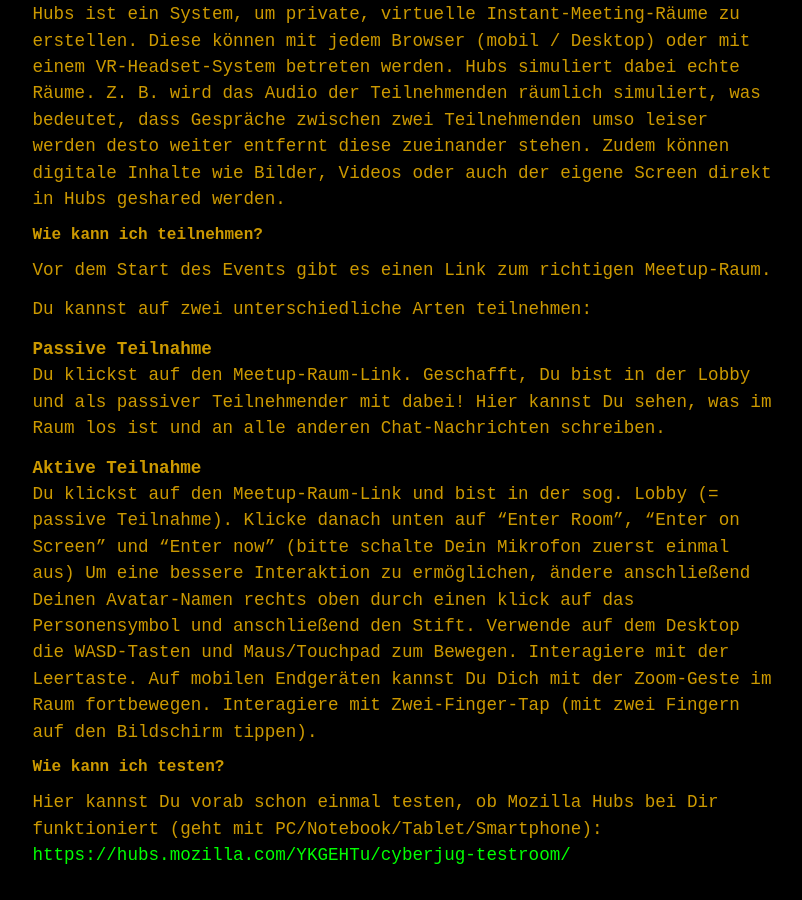
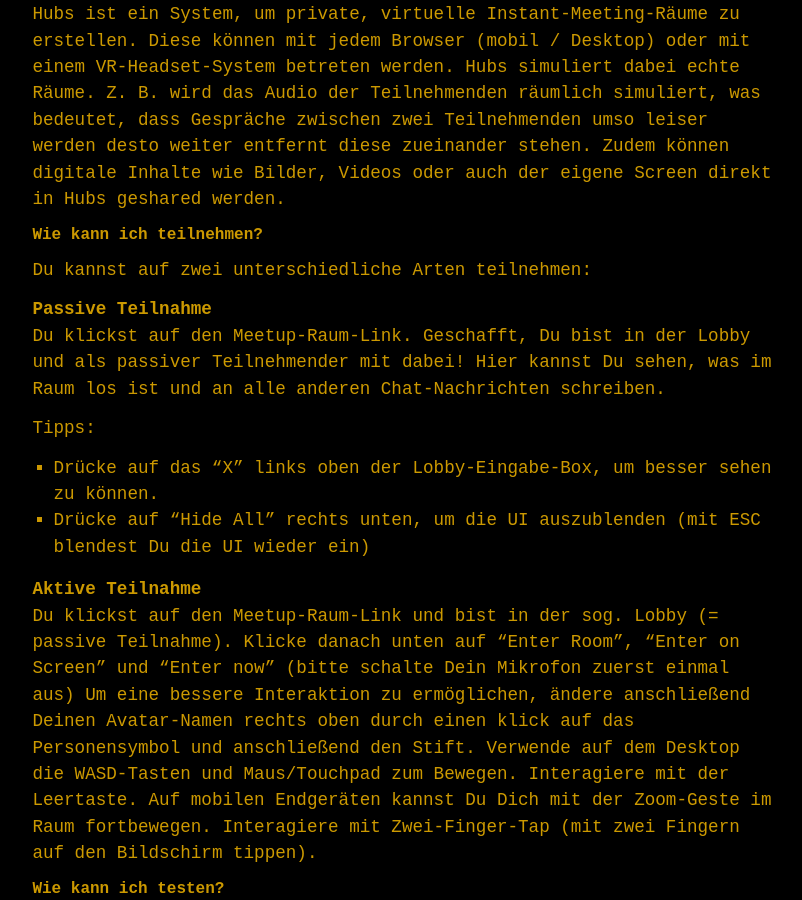
Before and after one commit to cyberjug/website, a Jekyll site: the page built from docs/_upcoming/2020-05-25-homeoffice.md, in a window 1280 px wide and 900 px high, scrolled down 1615 px. Shown: the whole window, without its empty margins (234-1036 px from the left). Built offline with Jekyll 4.4.1, drawn with Linux system fonts in a browser that asks for light colours; some web fonts are replaced.

Commit message:
add some more infos

```diff
--- a/docs/_upcoming/2020-05-25-homeoffice.md
+++ b/docs/_upcoming/2020-05-25-homeoffice.md
@@ -61,14 +61,16 @@
 
 #### Wie kann ich teilnehmen?
 
-Vor dem Start des Events gibt es einen Link zum richtigen Meetup-Raum.
-
 Du kannst auf zwei unterschiedliche Arten teilnehmen:
 
 **Passive Teilnahme**
 Du klickst auf den Meetup-Raum-Link.
 Geschafft, Du bist in der Lobby und als passiver Teilnehmender mit dabei!
 Hier kannst Du sehen, was im Raum los ist und an alle anderen Chat-Nachrichten schreiben.
+
+Tipps:
+- Drücke auf das "X" links oben der Lobby-Eingabe-Box, um besser sehen zu können.
+- Drücke auf "Hide All" rechts unten, um die UI auszublenden (mit ESC blendest Du die UI wieder ein)
 
 
 **Aktive Teilnahme**
```
